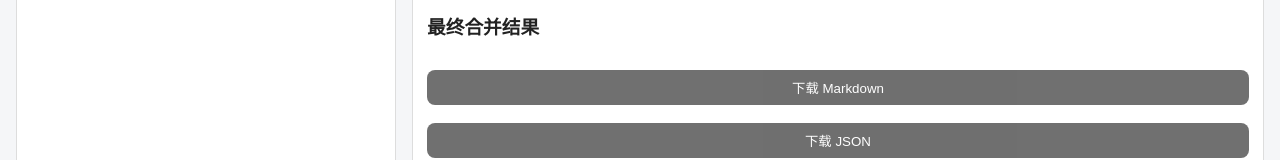
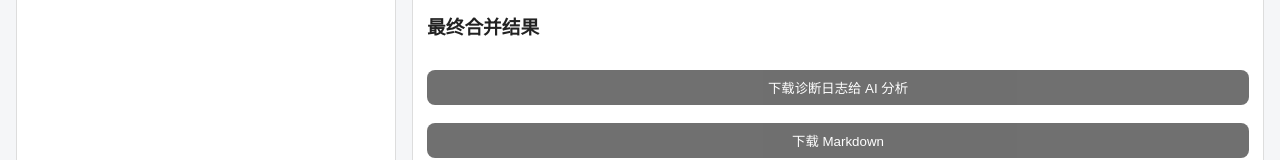
Before and after one commit to AdamDashen666/AI-, a Next.js app: page / in a window 1280 px wide. Shown: the part 707-867 px from the top of the page. Built offline with nearby package versions, Linux system fonts and the light colour scheme.

Commit message:
feat: add downloadable diagnostic logs for AI analysis

```diff
--- a/app/page.tsx
+++ b/app/page.tsx
@@ -5,6 +5,8 @@ import { AIConfig, CommunicationLogEntry, FixBrief, IntegrationOutput, ProjectPl
 
 type TaskStatus = "idle" | "waiting_dependencies" | "done" | "reviewed";
 type ExportFormat = "md" | "json" | "txt" | "zip";
+type AppLogLevel = "info" | "warn" | "error";
+type AppLogEntry = { timestamp: string; level: AppLogLevel; message: string; detail?: unknown };
 
 function normalizeTaskKey(taskId: unknown): string {
   return String(taskId ?? "").trim();
@@ -27,6 +29,7 @@ export default function HomePage() {
   const [useCustomWorkerModel, setUseCustomWorkerModel] = useState<boolean>(false);
   const [customWorkerModel, setCustomWorkerModel] = useState<string>("");
   const [progress, setProgress] = useState({ total: 0, done: 0, phase: "idle" });
+  const [appLogs, setAppLogs] = useState<AppLogEntry[]>([]);
 
   const taskStatus = useMemo(() => {
     const map: Record<string, TaskStatus> = {};
@@ -56,8 +59,28 @@ export default function HomePage() {
       .map((task) => task.label);
   }, [plan, workerOutputs, reviews]);
 
+
+  function appendLog(level: AppLogLevel, message: string, detail?: unknown) {
+    setAppLogs((prev) => [...prev, { timestamp: new Date().toISOString(), level, message, detail }]);
+  }
+
+  function downloadDiagnosticLog() {
+    const payload = { generatedAt: new Date().toISOString(), requirement, progress, errorMessage, communicationLog, appLogs };
+    const blob = new Blob([JSON.stringify(payload, null, 2)], { type: "application/json;charset=utf-8" });
+    const url = window.URL.createObjectURL(blob);
+    const link = document.createElement("a");
+    link.href = url;
+    link.download = `ai-diagnostic-log-${new Date().toISOString().replace(/[:.]/g, "-")}.json`;
+    document.body.appendChild(link);
+    link.click();
+    link.remove();
+    window.URL.revokeObjectURL(url);
+    appendLog("info", "用户下载诊断日志");
+  }
+
   async function refreshModels() {
     setModelStatus("正在刷新模型...");
+    appendLog("info", "开始刷新模型列表");
     setErrorMessage("");
     try {
       const resp = await fetch("/api/models", {
@@ -73,9 +96,11 @@ export default function HomePage() {
         setConfig({ ...config, model: modelIds[0] });
       }
       setModelStatus("刷新成功");
+      appendLog("info", "模型列表刷新成功", { count: modelIds.length });
     } catch (error) {
       setModelStatus(`刷新失败：${(error as Error).message}`);
       setErrorMessage((error as Error).message);
+      appendLog("error", "模型列表刷新失败", (error as Error).message);
     }
   }
 
@@ -106,6 +131,7 @@ export default function HomePage() {
 
         const attemptItem: TaskAttempt = { attempt, workerOutput: currentOutput, review: currentReview, passed: Boolean(currentReview?.passed) };
         if (currentReview.passed) {
+          appendLog("info", `任务 ${taskKey} 在第 ${attempt} 轮评审通过`);
           attempts.push(attemptItem);
           break;
         }
@@ -135,6 +161,7 @@ export default function HomePage() {
       };
       attempts.push({ attempt: attempts.length + 1, workerOutput: currentOutput, review: currentReview, passed: false });
       setErrorMessage((prev) => (prev ? `${prev}\n${task.id}: ${message}` : `${task.id}: ${message}`));
+      appendLog("error", `任务 ${taskKey} 执行失败`, message);
     }
 
     if (!currentOutput || !currentReview) throw new Error(`任务 ${taskKey} 没有产生有效结果`);
@@ -254,6 +281,7 @@ export default function HomePage() {
       setReviews({});
       setTaskAttempts({});
       setCommunicationLog([]);
+      setAppLogs([]);
       setIntegration(null);
       setProgress({ total: 1, done: 1, phase: "planned" });
 
@@ -362,6 +390,7 @@ export default function HomePage() {
         </div>
       ) : null}
       <div style={{ display: "flex", gap: 8, marginBottom: 8, flexWrap: "wrap" }}>
+        <button onClick={downloadDiagnosticLog} disabled={(communicationLog.length === 0 && appLogs.length === 0) || !!loading}>下载诊断日志给 AI 分析</button>
         <button onClick={() => downloadExport("md")} disabled={!integration || integration.status !== "complete" || !plan || !!loading}>下载 Markdown</button>
         <button onClick={() => downloadExport("json")} disabled={!integration || integration.status !== "complete" || !plan || !!loading}>下载 JSON</button>
         <button onClick={() => downloadExport("txt")} disabled={!integration || integration.status !== "complete" || !plan || !!loading}>下载 TXT</button>
```
